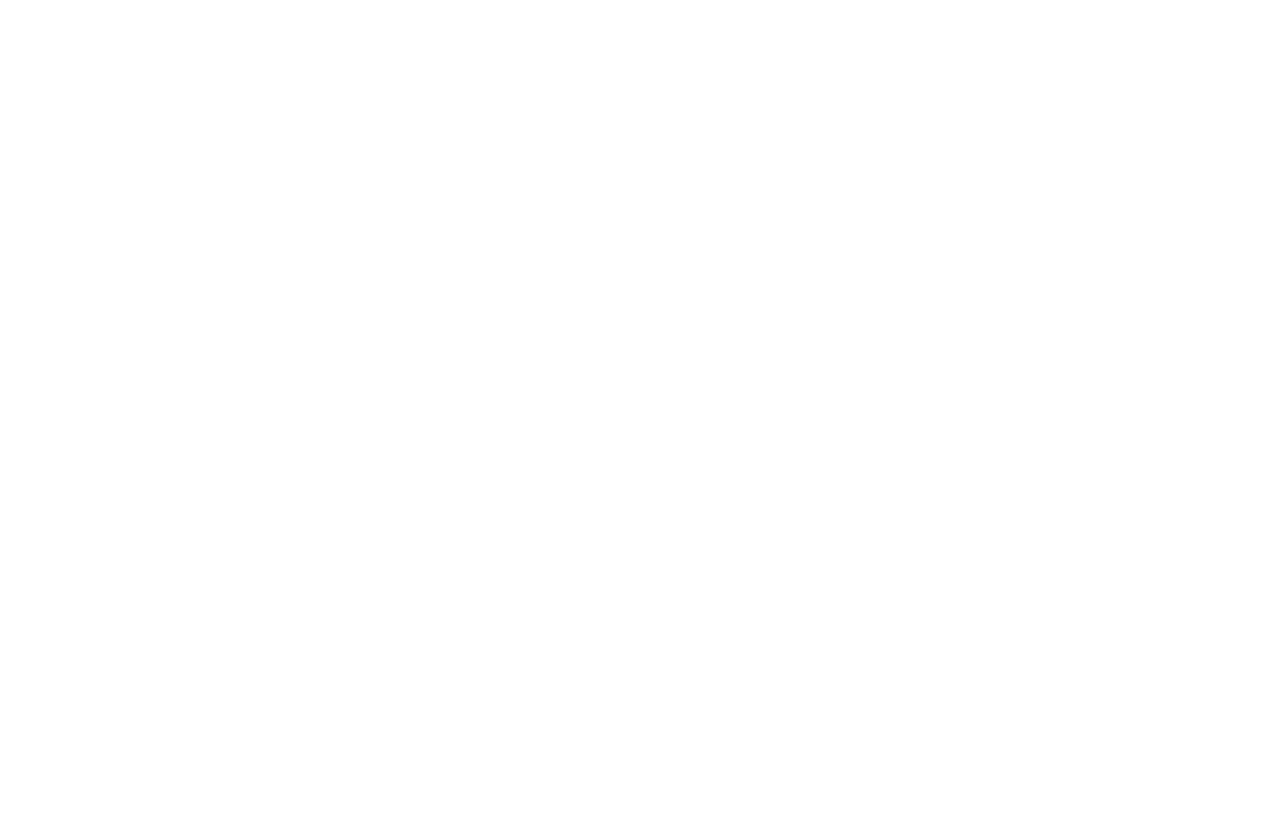
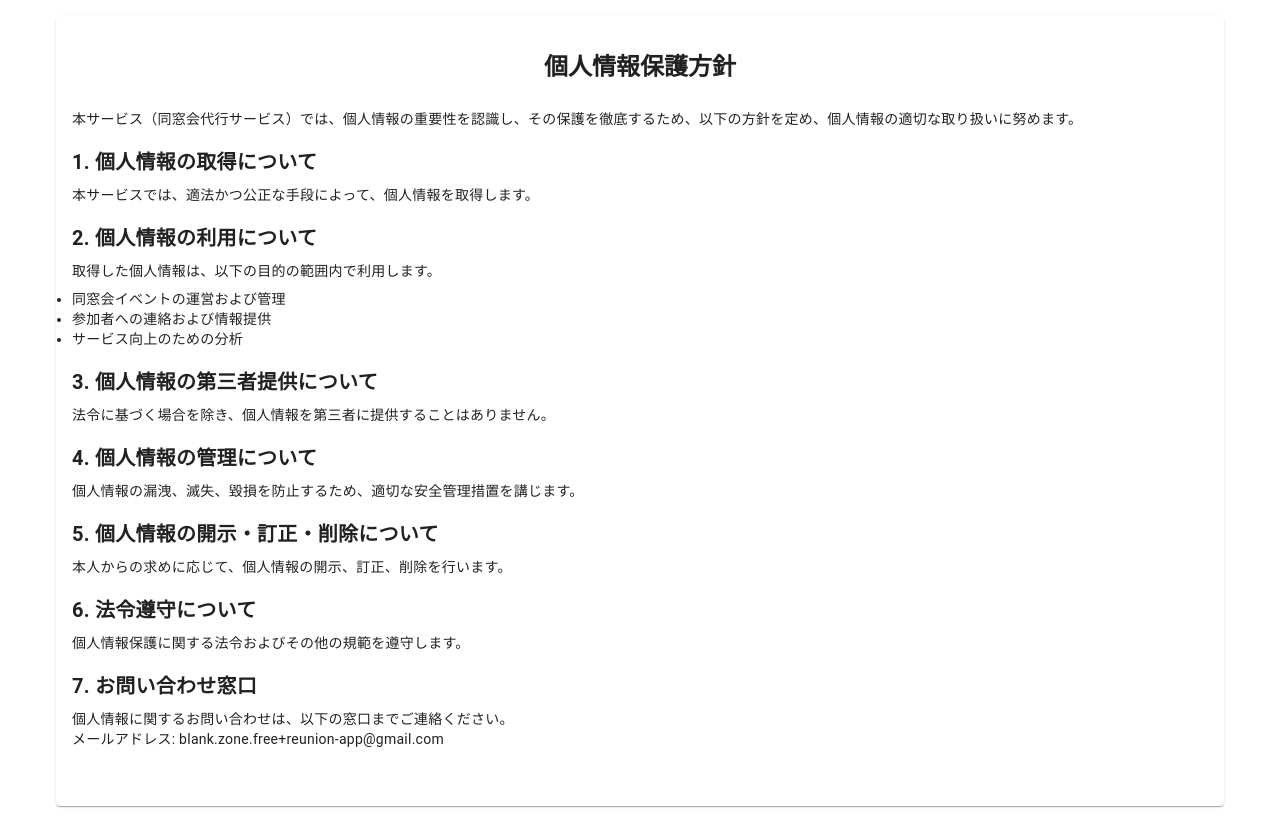
Before and after one commit to rk5155/reunion-app, a Nuxt app: page /privacy in a window 1280 px wide. Before the commit this address had no page. Before the commit the page ends 800 px from the top, so only its background shows below. Built offline with nearby package versions, Linux system fonts and the light colour scheme.

Commit message:
個人情報について作成した

```diff
--- a/pages/dashboard/invitation/[id].vue
+++ b/pages/dashboard/invitation/[id].vue
@@ -115,13 +115,31 @@
 
       <v-card-text class="py-10 bg-grey-lighten-2">
         <h3 class="text-h5 font-weight-bold mb-4">Presence or Absence</h3>
-        <div class="new-action-design-tm-Heading3">
+        <div class="new-action-design-tm-Heading3 mb-4">
           お手数ですが　下記お日にち迄に<br />
           出欠情報のご連絡をお願い申し上げます<br />
           <div class="text-h5 mt-4">
             {{ getFormattedDate(invitation.deadline) }}
           </div>
         </div>
+        <p class="mb-4 text-left">
+          下記のフォームから同窓会への参加の可否を投稿してください。
+          投稿後に再度出欠を変更することも可能です。
+        </p>
+        <p class="mb-4">個人情報の取り扱いについて</p>
+        <p class="text-left">
+          ・本フォームにて入力をいただいた情報は、同窓会の出欠確認および同窓会に関するご連絡にのみ利用をさせていただきます。<br />
+          ・本同窓会は、幹事並びに運営の委託を受けております。<br />
+          お客様の個人情報は、当社の個人情報の取り扱いについてに則りお取り扱いをいたします。<br />
+          <a
+            href="/privacy"
+            target="_blank"
+            rel="noopener noreferrer"
+            class="text-primary font-weight-bold"
+          >
+            個人情報の取扱いについて </a
+          >内容に同意の上、入力情報を送信してください。
+        </p>
 
         <div v-if="isDeadlinePassed" class="text-danger font-weight-bold mt-2">
           受付は終了しました。
--- /dev/null
+++ b/pages/privacy.vue
@@ -0,0 +1,58 @@
+<template>
+  <v-container>
+    <v-card class="py-6">
+      <v-card-title class="text-h5 text-center font-weight-bold mb-4">
+        個人情報保護方針
+      </v-card-title>
+      <v-card-text>
+        <p class="mb-4">
+          本サービス（同窓会代行サービス）では、個人情報の重要性を認識し、その保護を徹底するため、以下の方針を定め、個人情報の適切な取り扱いに努めます。
+        </p>
+
+        <h3 class="text-h6 font-weight-bold mb-2">1. 個人情報の取得について</h3>
+        <p class="mb-4">
+          本サービスでは、適法かつ公正な手段によって、個人情報を取得します。
+        </p>
+
+        <h3 class="text-h6 font-weight-bold mb-2">2. 個人情報の利用について</h3>
+        <p class="mb-2">取得した個人情報は、以下の目的の範囲内で利用します。</p>
+        <ul class="mb-4">
+          <li>同窓会イベントの運営および管理</li>
+          <li>参加者への連絡および情報提供</li>
+          <li>サービス向上のための分析</li>
+        </ul>
+
+        <h3 class="text-h6 font-weight-bold mb-2">
+          3. 個人情報の第三者提供について
+        </h3>
+        <p class="mb-4">
+          法令に基づく場合を除き、個人情報を第三者に提供することはありません。
+        </p>
+
+        <h3 class="text-h6 font-weight-bold mb-2">4. 個人情報の管理について</h3>
+        <p class="mb-4">
+          個人情報の漏洩、滅失、毀損を防止するため、適切な安全管理措置を講じます。
+        </p>
+
+        <h3 class="text-h6 font-weight-bold mb-2">
+          5. 個人情報の開示・訂正・削除について
+        </h3>
+        <p class="mb-4">
+          本人からの求めに応じて、個人情報の開示、訂正、削除を行います。
+        </p>
+
+        <h3 class="text-h6 font-weight-bold mb-2">6. 法令遵守について</h3>
+        <p class="mb-4">
+          個人情報保護に関する法令およびその他の規範を遵守します。
+        </p>
+
+        <h3 class="text-h6 font-weight-bold mb-2">7. お問い合わせ窓口</h3>
+        <p class="mb-4">
+          個人情報に関するお問い合わせは、以下の窓口までご連絡ください。
+          <br />
+          メールアドレス: blank.zone.free+reunion-app@gmail.com
+        </p>
+      </v-card-text>
+    </v-card>
+  </v-container>
+</template>
```
